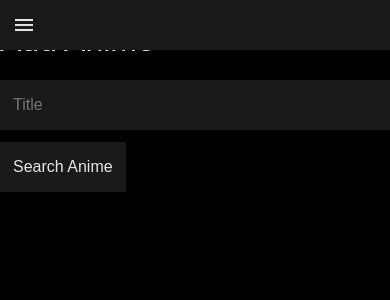
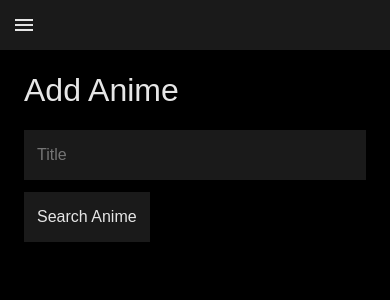
Before and after one commit to derekkwok/channel2, a Python web app: template templates/web/pages/tag_create_anime.html in a window 390 px wide. Shown: the top 300 px of the page. Run offline with Jinja, Linux system fonts and the light colour scheme; the template is opened without the code that fills it, so the values that code supplies are empty; some libraries are stand-ins or nearby versions; some web fonts are replaced.

Commit message:
Fix positioning of mobile nav/bar and content.

```diff
--- a/static/css/grid.css
+++ b/static/css/grid.css
@@ -2,7 +2,7 @@
     .nav {
         --nav-bar-width: 300px;
 
-        position: absolute;
+        position: fixed;
         top: var(--nav-bar-height);
         bottom: 0;
         left: calc(-1 * var(--nav-bar-width));
@@ -15,7 +15,7 @@
         z-index: 1000;
     }
     .nav-bar {
-        position: absolute;
+        position: fixed;
         top: 0;
         right: 0;
         left: 0;
@@ -23,10 +23,14 @@
         align-items: center;
         display: flex;
         height: var(--nav-bar-height);
+        z-index: 1000;
     }
     .nav-active {
         transform: translate3d(var(--nav-bar-width), 0, 0);
         transition: 300ms ease;
+    }
+    .content {
+        padding: var(--nav-bar-height) 24px;
     }
 }
 
--- a/templates/web/pages/tag_create_anime.html
+++ b/templates/web/pages/tag_create_anime.html
@@ -30,7 +30,7 @@
             <td>
                 <form class="add-form">
                     <input type="hidden" name="id">
-                    <button>Add Anime</button>
+                    <button>Add</button>
                 </form>
             </td>
         </tr>
```
